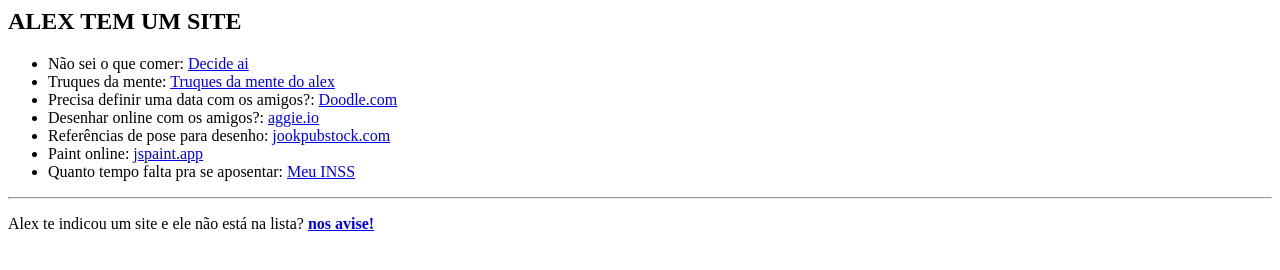
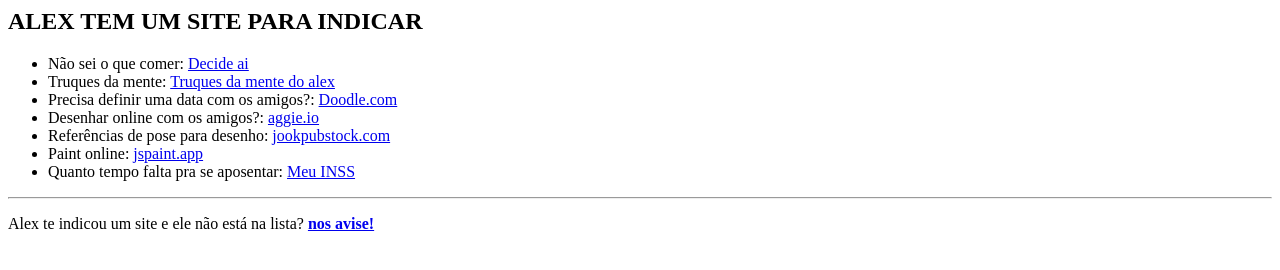
Before and after one commit to opedro/alextemumsite, a plain HTML site: page index.html in a window 1280 px wide. Drawn offline with Linux system fonts and the light colour scheme.

Commit message:
Update index.html

```diff
--- a/index.html
+++ b/index.html
@@ -1,7 +1,7 @@
 <html>
 <body>
 
-<h2>ALEX TEM UM SITE</h2>
+<h2>ALEX TEM UM SITE PARA INDICAR</h2>
 
 <ul>
   <li>Não sei o que comer: <a href="https://opedro.github.io/decideai/">Decide ai</a></li>
```
